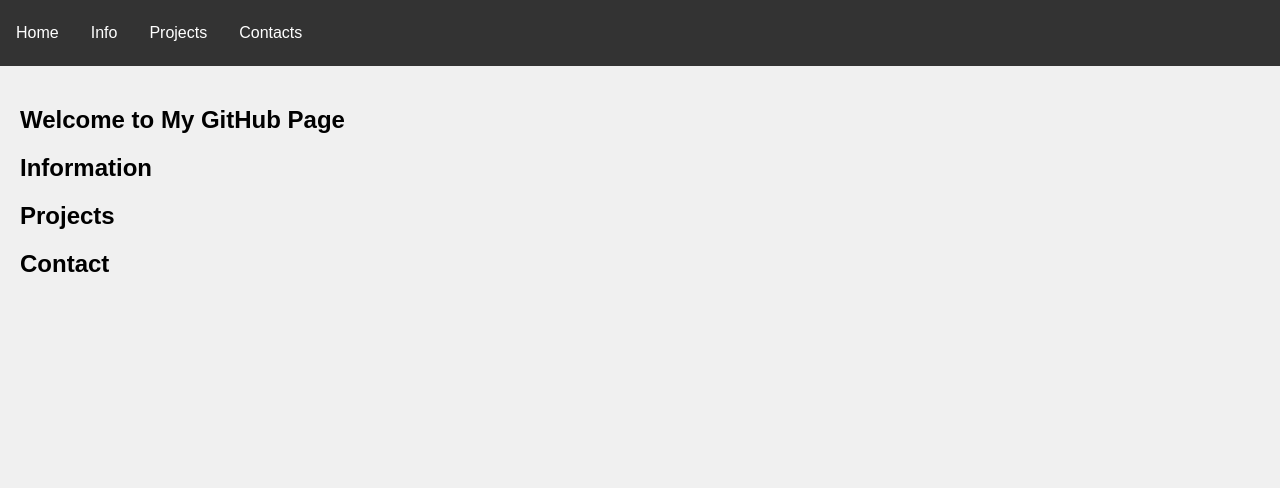
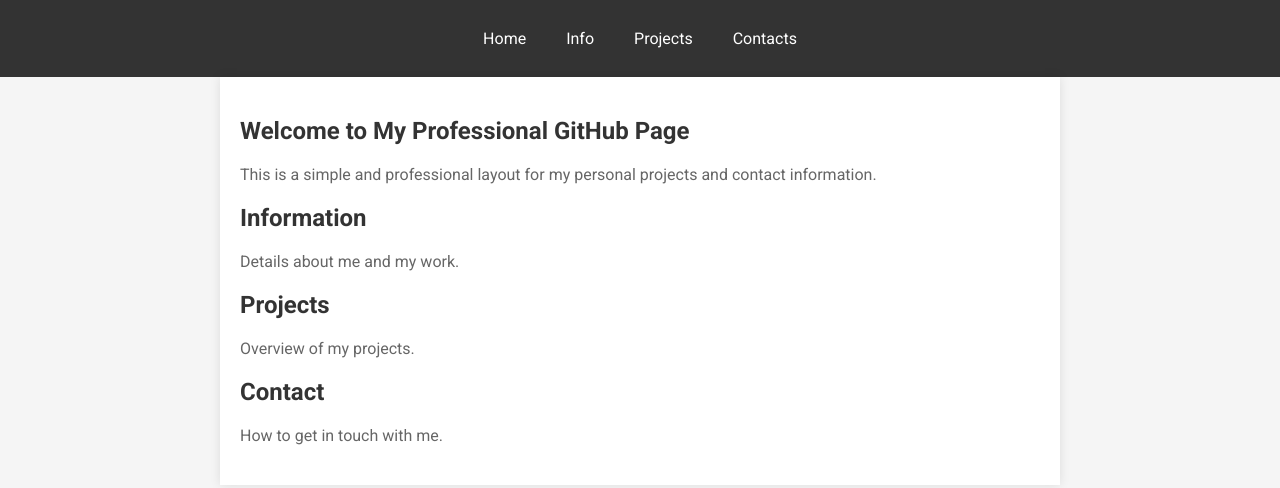
Before and after one commit to Mohamed-Salama-JHL/Mohamed-Salama-JHL.github.io, a plain HTML site: page index.html in a window 1280 px wide. Drawn offline with Linux system fonts and the light colour scheme.

Commit message:
new look

```diff
--- a/css/styles.css
+++ b/css/styles.css
@@ -1,37 +1,41 @@
 body {
-    font-family: Arial, sans-serif;
+    font-family: 'Roboto', sans-serif;
     margin: 0;
     padding: 0;
-    background-color: #f0f0f0;
+    background-color: #f5f5f5;
 }
 
 header {
     background-color: #333;
     color: white;
-    padding: 10px 0;
+    padding: 15px 0;
+    text-align: center;
 }
 
 .navbar {
     list-style-type: none;
     margin: 0;
     padding: 0;
-    overflow: hidden;
+    display: flex;
+    justify-content: center;
+    background-color: #333;
 }
 
 .navbar > li {
-    float: left;
+    position: relative;
 }
 
 .navbar > li > a {
     display: block;
     color: white;
     text-align: center;
-    padding: 14px 16px;
+    padding: 14px 20px;
     text-decoration: none;
+    transition: background-color 0.3s;
 }
 
 .navbar > li > a:hover {
-    background-color: #111;
+    background-color: #575757;
 }
 
 .dropdown {
@@ -39,6 +43,7 @@ header {
     position: absolute;
     background-color: #333;
     min-width: 160px;
+    box-shadow: 0 8px 16px rgba(0,0,0,0.2);
     z-index: 1;
 }
 
@@ -51,7 +56,7 @@ header {
 }
 
 .dropdown > li > a:hover {
-    background-color: #111;
+    background-color: #575757;
 }
 
 .navbar > li:hover .dropdown {
@@ -60,4 +65,20 @@ header {
 
 main {
     padding: 20px;
+    max-width: 800px;
+    margin: 0 auto;
+    background: white;
+    box-shadow: 0 0 10px rgba(0, 0, 0, 0.1);
 }
+
+section {
+    margin-bottom: 20px;
+}
+
+h1 {
+    color: #333;
+}
+
+p {
+    color: #666;
+}
--- a/index.html
+++ b/index.html
@@ -3,8 +3,9 @@
 <head>
     <meta charset="UTF-8">
     <meta name="viewport" content="width=device-width, initial-scale=1.0">
-    <title>My GitHub Page</title>
+    <title>My Professional GitHub Page</title>
     <link rel="stylesheet" href="css/styles.css">
+    <link href="https://fonts.googleapis.com/css2?family=Roboto:wght@400;700&display=swap" rel="stylesheet">
 </head>
 <body>
     <header>
@@ -34,16 +35,20 @@
     </header>
     <main>
         <section id="home">
-            <h1>Welcome to My GitHub Page</h1>
+            <h1>Welcome to My Professional GitHub Page</h1>
+            <p>This is a simple and professional layout for my personal projects and contact information.</p>
         </section>
         <section id="info">
             <h1>Information</h1>
+            <p>Details about me and my work.</p>
         </section>
         <section id="projects">
             <h1>Projects</h1>
+            <p>Overview of my projects.</p>
         </section>
         <section id="contacts">
             <h1>Contact</h1>
+            <p>How to get in touch with me.</p>
         </section>
     </main>
     <script src="js/scripts.js"></script>
```
